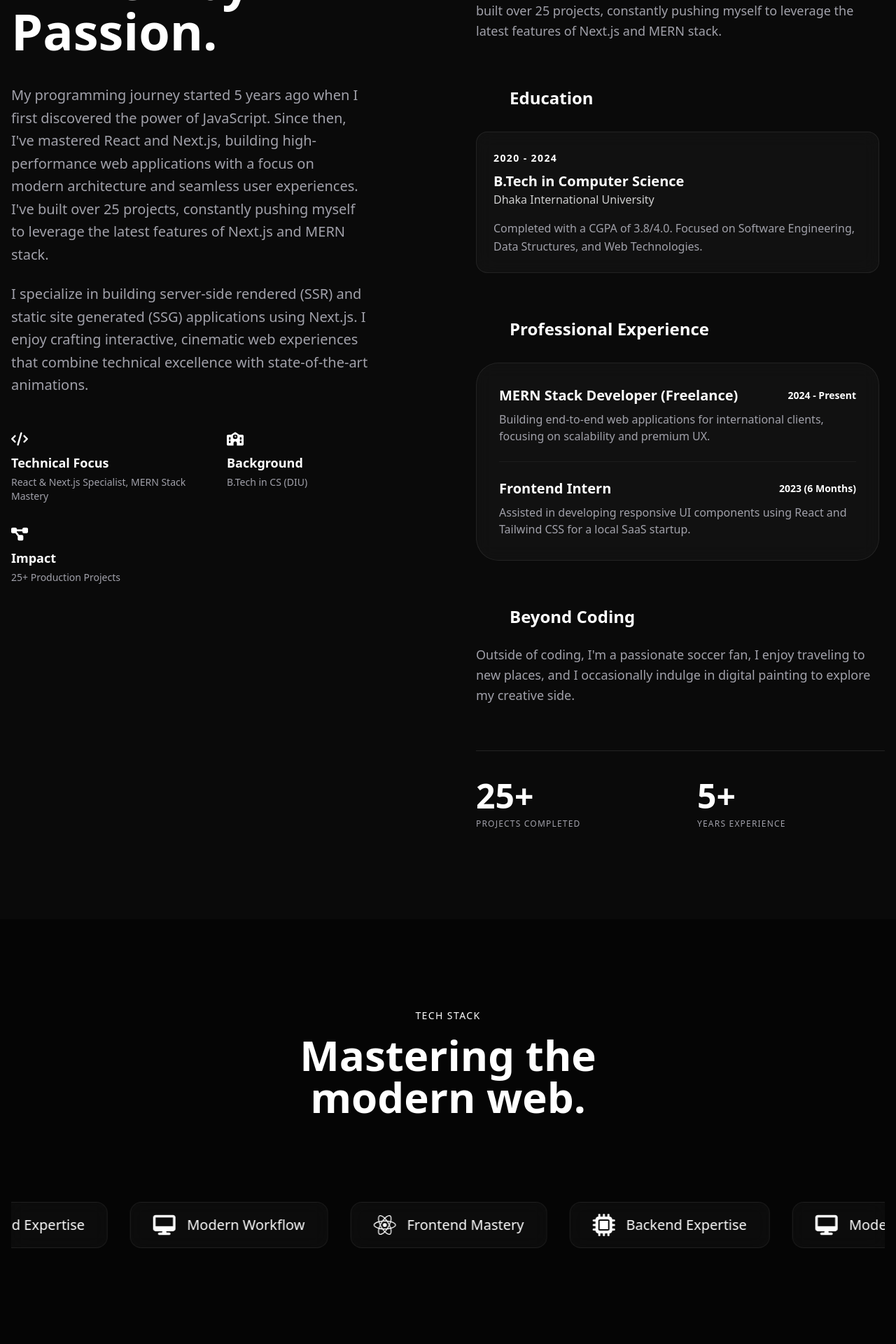
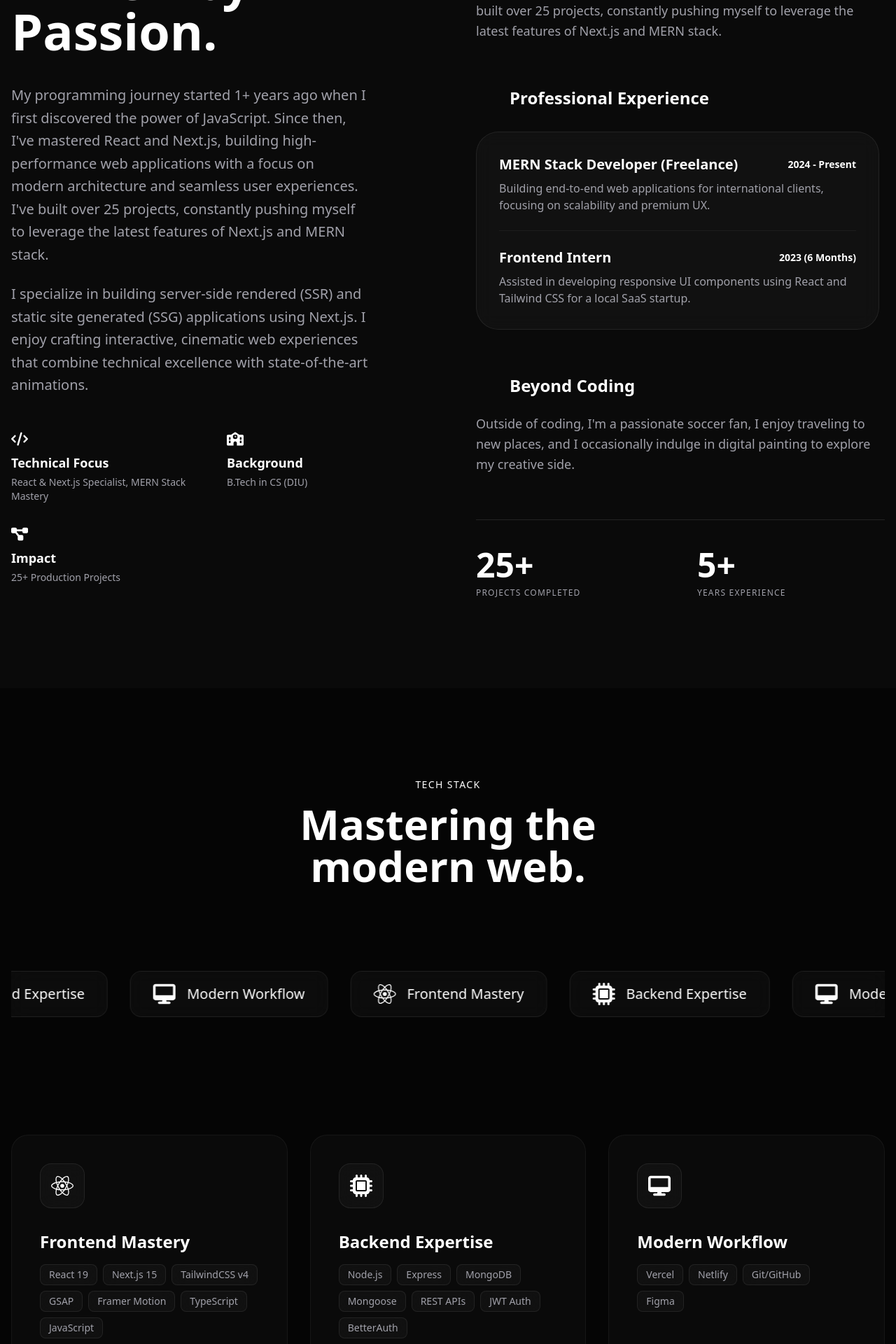
Before and after one commit to Navied-dipu/my-protfolio, a Next.js app: page / in a window 1280 px wide. Shown: the part 1100-3020 px from the top of the page at 70% size. Built offline with nearby package versions, Linux system fonts and the light colour scheme.

Commit message:
add informetion

```diff
--- a/jsconfig.json
+++ b/jsconfig.json
@@ -1,6 +1,6 @@
 {
   "compilerOptions": {
-    "baseUrl": ".",
+
     "paths": {
       "@/*": ["./src/*"]
     }
--- a/src/app/page.jsx
+++ b/src/app/page.jsx
@@ -3,6 +3,7 @@ import About from "@/sections/About";
 import SkillCards from "@/sections/Skill";
 import Projects from "@/sections/Projects";
 import ContactForm from "@/sections/ContactForm";
+// import ContactForm from "@/sections/ContactForm";
 
 export default function Home() {
   return (
--- a/src/assets/assets.js
+++ b/src/assets/assets.js
@@ -8,25 +8,17 @@ export const personalInfo = {
     name: "Dipu",
     designation: "React & Next.js Specialist | Full Stack Developer",
     email: "dipurd19@email.com",
-    phone: "+880 1234 567890",
-    whatsapp: "+880 1234 567890",
+    phone: "+880 1701 974476",
+    whatsapp: "+880 1701 974476",
     location: "Dhaka, Bangladesh",
-    journey: "My programming journey started 5 years ago when I first discovered the power of JavaScript. Since then, I've mastered React and Next.js, building high-performance web applications with a focus on modern architecture and seamless user experiences. I've built over 25 projects, constantly pushing myself to leverage the latest features of Next.js and MERN stack.",
+    journey: "My programming journey started 1+ years ago when I first discovered the power of JavaScript. Since then, I've mastered React and Next.js, building high-performance web applications with a focus on modern architecture and seamless user experiences. I've built over 25 projects, constantly pushing myself to leverage the latest features of Next.js and MERN stack.",
     workType: "I specialize in building server-side rendered (SSR) and static site generated (SSG) applications using Next.js. I enjoy crafting interactive, cinematic web experiences that combine technical excellence with state-of-the-art animations.",
     hobbies: "Outside of coding, I'm a passionate soccer fan, I enjoy traveling to new places, and I occasionally indulge in digital painting to explore my creative side.",
-    education: [
-        {
-            degree: "B.Tech in Computer Science",
-            institution: "Dhaka International University",
-            year: "2020 - 2024",
-            details: "Completed with a CGPA of 3.8/4.0. Focused on Software Engineering, Data Structures, and Web Technologies."
-        }
-    ],
+//  education
     socials: [
-        { icon: FiLinkedin, link: "https://www.linkedin.com/in/dipu-reactdev" },
+        { icon: FiLinkedin, link: "https://www.linkedin.com/in/dipu-nextdev" },
         { icon: FiGithub, link: "https://github.com/Navied-dipu" },
-        { icon: FiTwitter, link: "https://twitter.com" },
-        { icon: FiFacebook, link: "https://facebook.com" }
+        { icon: FiFacebook, link: "https://www.facebook.com/naviedsiddque.dipu" }
     ]
 }
 
@@ -34,17 +26,17 @@ export const skillsData = [
     {
         icon: FaReact,
         title: 'Frontend Mastery',
-        technologies: ['React 19', 'Next.js 15', 'TailwindCSS v4', 'GSAP', 'Framer Motion', 'TypeScript']
+        technologies: ['React 19', 'Next.js 15', 'TailwindCSS v4', 'GSAP', 'Framer Motion', 'TypeScript', 'JavaScript']
     },
     {
         icon: FaMicrochip,
         title: 'Backend Expertise',
-        technologies: ['Node.js', 'Express', 'MongoDB', 'Mongoose', 'REST APIs', 'JWT Auth']
+        technologies: ['Node.js', 'Express', 'MongoDB', 'Mongoose', 'REST APIs', 'JWT Auth', 'BetterAuth']
     },
     {
         icon: FaDesktop,
         title: 'Modern Workflow',
-        technologies: ['Vercel', 'Docker', 'Git/GitHub', 'CI/CD Pipelines', 'Figma', 'Testing']
+        technologies: ['Vercel', 'Netlify', 'Git/GitHub', 'Figma', ]
     }
 ]
 
--- a/src/sections/About.jsx
+++ b/src/sections/About.jsx
@@ -71,7 +71,7 @@ export default function About() {
             content={personalInfo.journey}
           />
 
-          <div className="max-w-xl">
+          {/* <div className="max-w-xl">
             <h3 className="text-xl md:text-2xl font-bold mb-6 md:mb-8 flex items-center gap-4">
               <span className="w-8 h-[1px] bg-accent" /> Education
             </h3>
@@ -85,7 +85,7 @@ export default function About() {
                 </div>
               ))}
             </div>
-          </div>
+          </div> */}
 
           <div className="max-w-xl">
             <h3 className="text-xl md:text-2xl font-bold mb-6 md:mb-8 flex items-center gap-4">
--- a/src/sections/Navbar.jsx
+++ b/src/sections/Navbar.jsx
@@ -86,7 +86,7 @@ export default function Navbar() {
             <ThemeToggle />
             <MagneticButton className="hidden md:block">
               <a
-                href="/resume.pdf"
+                href="https://drive.google.com/file/d/17NuXjMbzg2Ssnf8PJQ7BWB8gno43-XzU/view?usp=sharing"
                 target="_blank"
                 className="px-6 py-2 bg-text-primary text-bg-primary rounded-full text-sm font-bold hover:opacity-90 transition-opacity"
               >
```
Also changed, not shown: src/sections/ContactForm.jsx (line endings or trailing spaces).
